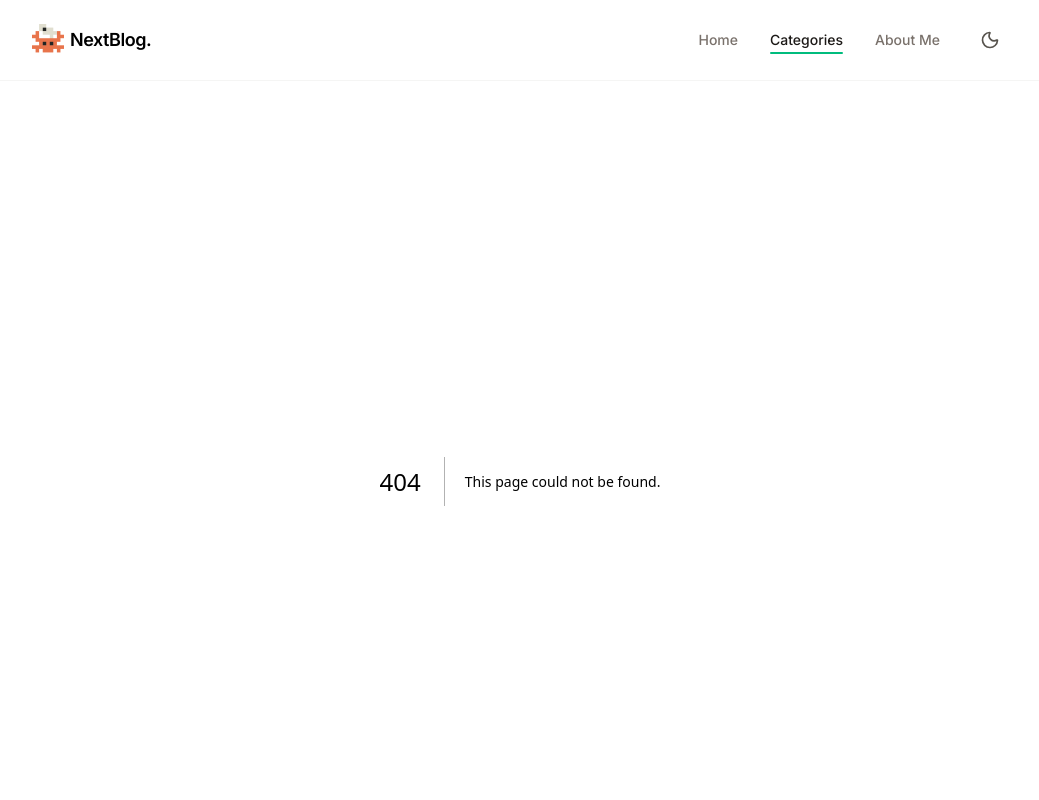
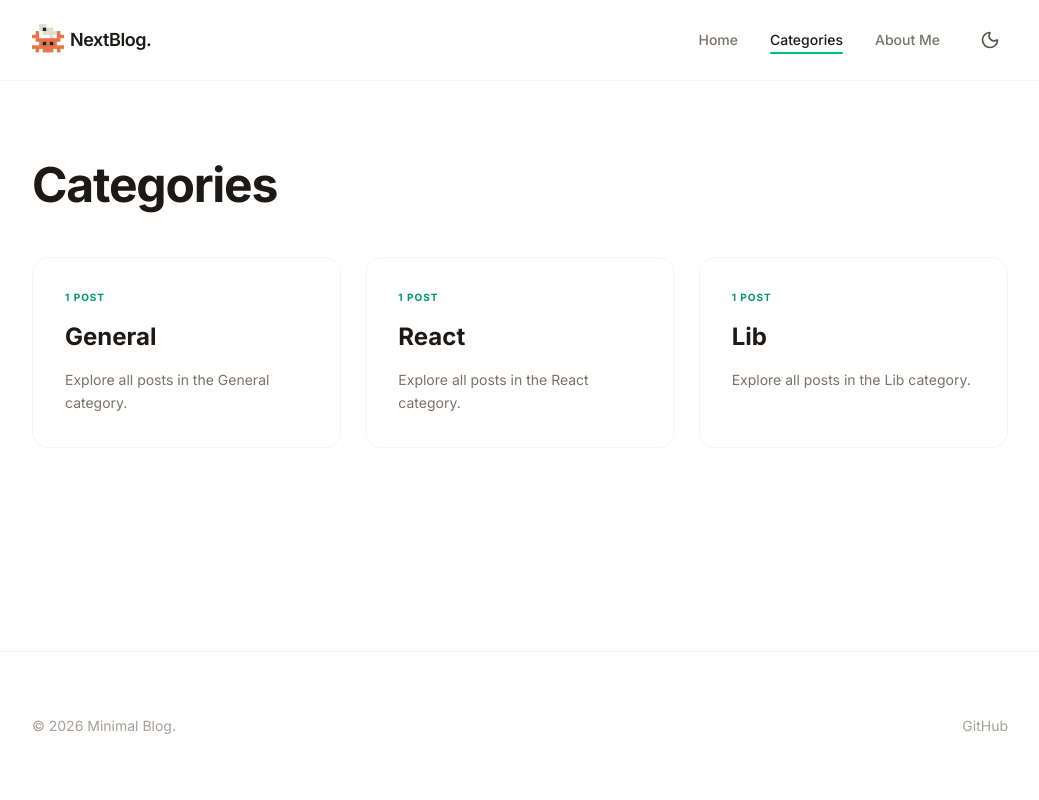
Before and after one commit to ChenS-X/next-blog, a Next.js app: page /next-blog/categories in a window 1280 px wide. Before the commit this address had no page. Shown: the top 800 px of the page, without its empty margins (120-1159 px from the left). Built offline with nearby package versions, Linux system fonts and the light colour scheme.

Commit message:
'fix:修改分类页面加载失败的bug'

```diff
--- /dev/null
+++ b/src/app/categories/page.tsx
@@ -0,0 +1,42 @@
+import { getCategories, getSortedPostsData } from "@/src/lib/posts";
+import Link from "next/link";
+
+export default function CategoriesPage() {
+  const categories = getCategories();
+  const posts = getSortedPostsData();
+
+  const categoryCounts = categories.reduce((acc, category) => {
+    acc[category] = posts.filter(post => post.category === category).length;
+    return acc;
+  }, {} as Record<string, number>);
+
+  return (
+    <div className="max-w-5xl mx-auto px-6 py-20">
+      <h1 className="text-4xl sm:text-5xl font-bold tracking-tight text-stone-900 dark:text-stone-100 mb-12">
+        Categories
+      </h1>
+
+      <div className="grid grid-cols-1 sm:grid-cols-2 lg:grid-cols-3 gap-6">
+        {categories.map((category) => (
+          <Link
+            key={category}
+            href={`/categories/${category.toLowerCase()}`}
+            className="group block p-8 rounded-2xl border border-stone-100 dark:border-stone-900 bg-white dark:bg-stone-950 hover:border-emerald-500/50 dark:hover:border-emerald-500/50 transition-all duration-300"
+          >
+            <div className="flex items-center justify-between mb-4">
+              <span className="text-[10px] font-bold uppercase tracking-widest text-emerald-600 dark:text-emerald-500">
+                {categoryCounts[category]} {categoryCounts[category] === 1 ? 'Post' : 'Posts'}
+              </span>
+            </div>
+            <h2 className="text-2xl font-bold text-stone-900 dark:text-stone-100 group-hover:text-emerald-600 dark:group-hover:text-emerald-500 transition-colors">
+              {category}
+            </h2>
+            <p className="mt-4 text-sm text-stone-500 dark:text-stone-400 leading-relaxed">
+              Explore all posts in the {category} category.
+            </p>
+          </Link>
+        ))}
+      </div>
+    </div>
+  );
+}
```
